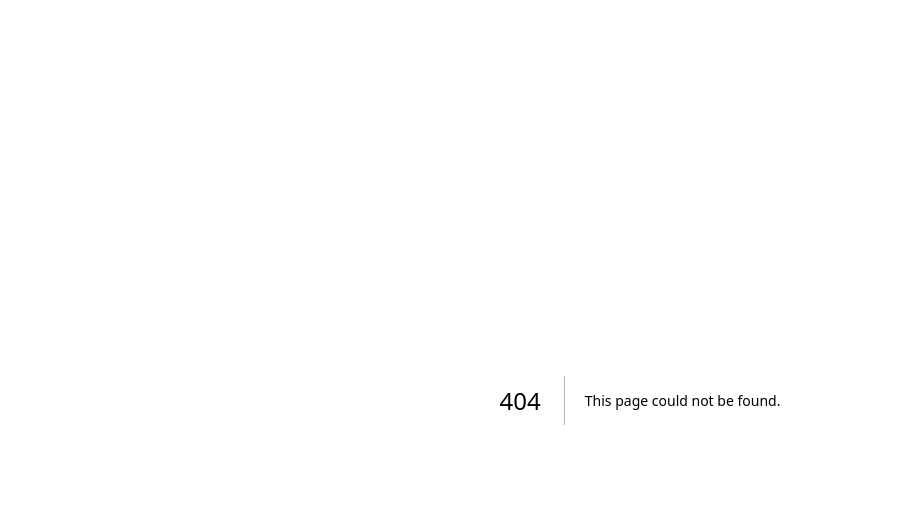
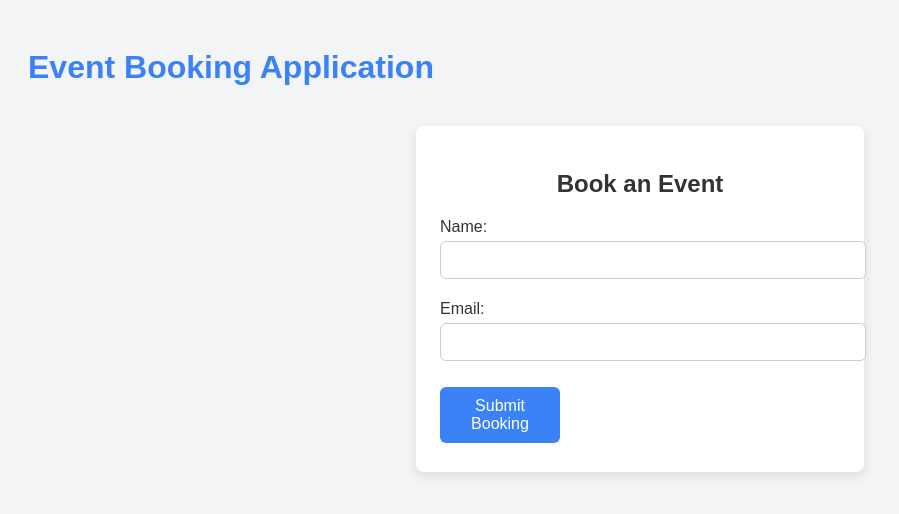
Before and after one commit to sewwandi-gunarathne/EventManagementApp, a Next.js app: page /book in a window 1280 px wide. Before the commit this address had no page. Shown: the top 514 px of the page, without its empty margins (0-899 px from the left). Built offline with nearby package versions, Linux system fonts and the light colour scheme.

Commit message:
Initial commit

```diff
--- /dev/null
+++ b/src/app/book/page.js
@@ -0,0 +1,30 @@
+
+export default function BookPage() {
+async function handleBooking(formData) {
+'use server';
+  const name = formData.get('name');
+  const email = formData.get('email');
+  console.log('Booking:', { name, email });
+}
+
+
+  return (
+    <div className="form-container">
+      <h2>Book an Event</h2>
+      <form action={handleBooking}>
+        <div className="form-group">
+        <label>
+          Name: <input type="text" name="name" required />
+        </label>
+        </div>
+        <div className="form-group">
+        <label>
+          Email: <input type="email" name="email" required />
+        </label>
+        </div>
+        <button type="submit">Submit Booking</button>
+
+      </form>
+    </div>
+  );
+}
--- a/src/app/globals.css
+++ b/src/app/globals.css
@@ -1,42 +1,139 @@
-:root {
-  --background: #ffffff;
-  --foreground: #171717;
-}
-
-@media (prefers-color-scheme: dark) {
-  :root {
-    --background: #0a0a0a;
-    --foreground: #ededed;
-  }
-}
-
-html,
 body {
-  max-width: 100vw;
-  overflow-x: hidden;
-}
-
-body {
-  color: var(--foreground);
-  background: var(--background);
-  font-family: Arial, Helvetica, sans-serif;
-  -webkit-font-smoothing: antialiased;
-  -moz-osx-font-smoothing: grayscale;
-}
-
-* {
-  box-sizing: border-box;
-  padding: 0;
-  margin: 0;
+  font-family: sans-serif;
+  padding: 20px;
+  background-color: #F3F4F6;
 }
 
 a {
-  color: inherit;
+  color: #F97316;
   text-decoration: none;
 }
 
-@media (prefers-color-scheme: dark) {
-  html {
-    color-scheme: dark;
+a:hover {
+  text-decoration: underline;
+}
+
+input, button {
+  margin: 5px 0;
+}
+
+h1 {
+  color: #3B82F6;
+}
+h2{
+  color:#84CC16 ;
+}
+
+.nav-links a {
+    margin-right: 16px;
   }
+
+
+.form-container {
+          max-width: 400px;
+          margin: 40px auto;
+          padding: 24px;
+          background: #ffffff;
+          border-radius: 8px;
+          box-shadow: 0 4px 12px rgba(0, 0, 0, 0.1);
+        }
+
+        .form-container h2 {
+          text-align: center;
+          margin-bottom: 20px;
+          color: #333;
+        }
+
+        .form-group {
+          margin-bottom: 16px;
+        }
+
+        label {
+          display: block;
+          margin-bottom: 8px;
+          font-weight: 500;
+          color: #333;
+        }
+
+        input[type='text'],
+        input[type='email'] {
+          width: 100%;
+          padding: 10px 12px;
+          border: 1px solid #ccc;
+          border-radius: 6px;
+          font-size: 14px;
+        }
+
+        input:focus {
+          outline: none;
+          border-color: #3b82f6;
+          box-shadow: 0 0 0 2px rgba(59, 130, 246, 0.3);
+        }
+
+        button {
+          width: 30%;
+          padding: 10px;
+          background-color: #3b82f6;
+          color: white;
+          border: none;
+          border-radius: 6px;
+          font-size: 16px;
+          cursor: pointer;
+        }
+
+        button:hover {
+          background-color: #2563eb;
+        }
+.container {
+          max-width: 800px;
+          margin: 0 auto;
+          padding: 20px;
+        }
+.cards {
+          display: grid;
+          grid-template-columns: repeat(auto-fit, minmax(220px, 1fr));
+          gap: 20px;
+        }
+
+        .card {
+          padding: 16px;
+          background: #f9f9f9;
+          border-radius: 8px;
+          box-shadow: 0 2px 6px rgba(0, 0, 0, 0.1);
+          text-align: center;
+          transition: transform 0.2s;
+        }
+
+        .card:hover {
+          transform: translateY(-5px);
+        }
+
+        .card a {
+          text-decoration: none;
+          color: #1d4ed8;
+          font-weight: 600;
+          font-size: 18px;
+        }
+.button-link {
+  display: inline-block;
+  padding: 8px 16px;
+  background-color: #007BFF;
+  color: white;
+  text-decoration: none;
+  border-radius: 4px;
+  font-weight: bold;
+  text-align: center;
 }
+.button-link:hover {
+  background-color: #0056b3;
+}
+
+.button-navbar {
+  display: inline-block;
+  padding: 8px 16px;
+  background-color: #ff005d;
+  text-decoration: none;
+  border-radius: 4px;
+  font-weight: bold;
+  text-align: center;
+}
--- a/src/app/layout.js
+++ b/src/app/layout.js
@@ -1,5 +1,6 @@
 import { Geist, Geist_Mono } from "next/font/google";
 import "./globals.css";
+
 
 const geistSans = Geist({
   variable: "--font-geist-sans",
@@ -20,6 +21,7 @@ export default function RootLayout({ children }) {
   return (
     <html lang="en">
       <body className={`${geistSans.variable} ${geistMono.variable}`}>
+        <h1>Event Booking Application</h1>
         {children}
       </body>
     </html>
```
Also changed, not shown: src/app/admin/page.js (added, +13 -0 lines), src/app/data/events.json (added, +23 -0 lines), src/app/events/[id]/page.js (added, +18 -0 lines), src/app/events/page.js (added, +16 -0 lines), src/app/page.js (+8 -86 lines).
